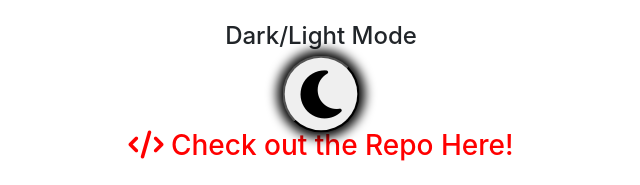
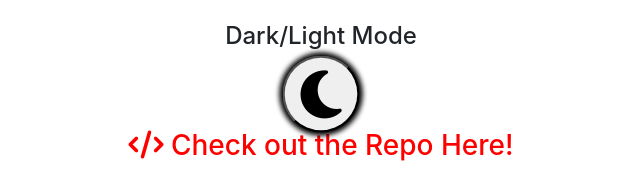
Before and after one commit to 8BitGinger/DayPlanner, a plain HTML site: page index.html in a window 1280 px wide. In both pictures the pointer is over the button 640 px from the left and 1182 px from the top of the page. Shown: the part 1088-1273 px from the top of the page, 319-959 px from the left. Drawn offline with nearby package versions, Linux system fonts and the light colour scheme.

Commit message:
final touches

```diff
--- a/assets/css/style.css
+++ b/assets/css/style.css
@@ -99,6 +99,7 @@ footer {
 .hourDark {
     background-color: black;
     color: rgb(236, 236, 236);
+
 }
 
 
@@ -107,6 +108,8 @@ footer {
     background-color: rgb(205, 203, 203);
     color: grey;
 }
+
+
 
 .present {
     background-color: #ff6961;
@@ -140,7 +143,7 @@ footer {
 
 .toggle:hover {
     scale: 1.1;
-    box-shadow: 0 0 10px 5px;
+    box-shadow: 0 0 5px 3px;
 }
 
 .toggleDark  {
--- a/assets/js/script.js
+++ b/assets/js/script.js
@@ -35,6 +35,7 @@ $(document).ready(function () {//wont start until page has been fully loaded
         //originally had the numbers assigned with dashes until I realized that was giving them a negativ value
         $(".hour-block").each(function () {
             var fixedHour = (parseInt($(this).attr("id").split("hour")[1]))
+            //this actually sets the local storage with event text linked to the value of the hour-block val we split above
             console.log( fixedHour, currentHour)
 
             //this definies how each class is applied
@@ -58,7 +59,7 @@ $(document).ready(function () {//wont start until page has been fully loaded
     hourTracker(); //re-run function
 })
 
-
+//This is where I can try out Dark/Light Mode functions for practice
 $( ".toggle" ).on("click", function() {
     if( $( "body" ).hasClass( "darkMode" )) {
         $( "body" ).removeClass( "darkMode" );
```
Also changed, not shown: assets/images/screenshotDayPlanner.png (added), 1 other file.
